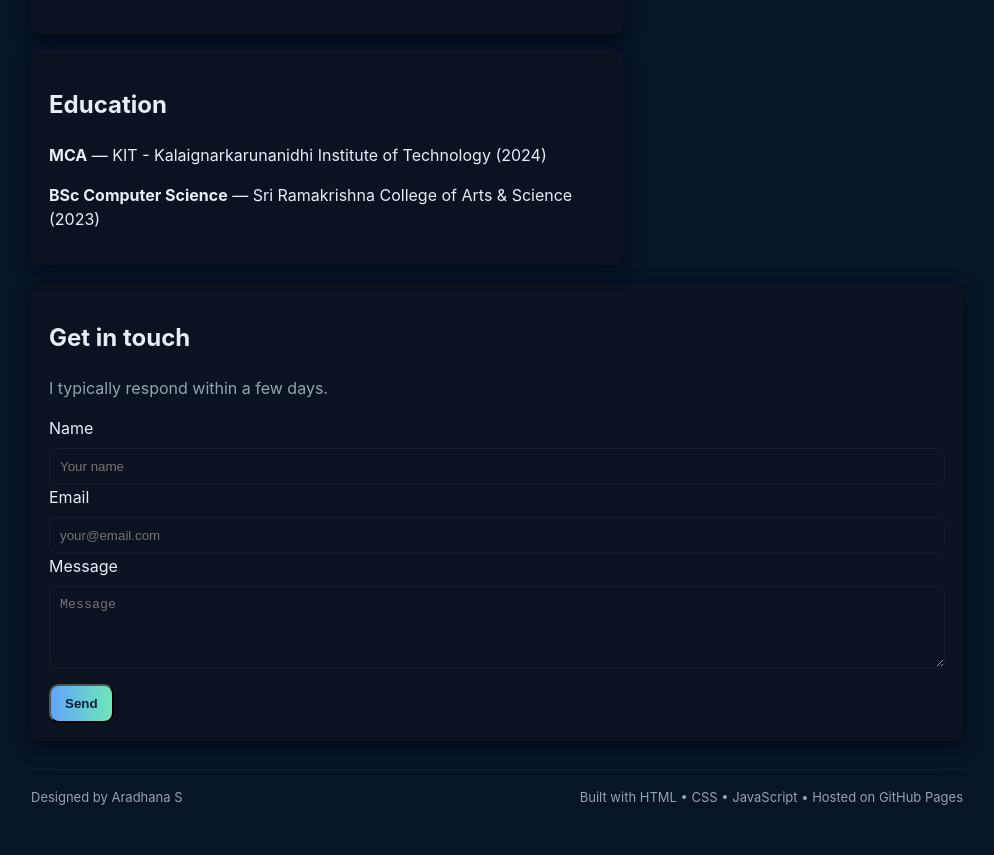
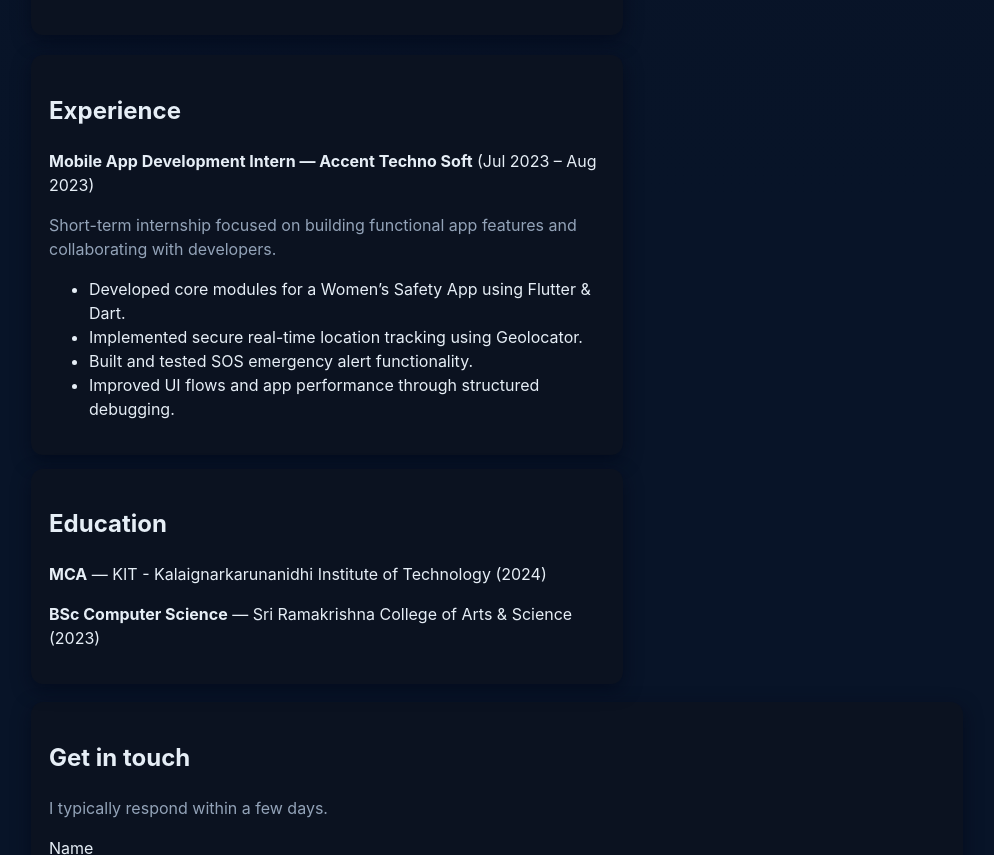
Before and after one commit to AradhanaS18/portfolio, a plain HTML site: page index.html in a window 1280 px wide. Shown: the part 1413-2268 px from the top of the page, without its empty margins (143-1137 px from the left). Drawn offline with Linux system fonts and the light colour scheme.

Commit message:
Update index.html

```diff
--- a/index.html
+++ b/index.html
@@ -125,6 +125,18 @@
           </ul>
         </section>
 
+        <section class="card">
+        <h2>Experience</h2>
+        <p><strong>Mobile App Development Intern — Accent Techno Soft</strong> (Jul 2023 – Aug 2023)</p>
+        <p class="muted">Short-term internship focused on building functional app features and collaborating with developers.</p>
+        <ul>
+        <li>Developed core modules for a Women’s Safety App using Flutter & Dart.</li>
+        <li>Implemented secure real-time location tracking using Geolocator.</li>
+        <li>Built and tested SOS emergency alert functionality.</li>
+        <li>Improved UI flows and app performance through structured debugging.</li>
+        </ul>
+        </section>
+
         <section id="education" class="card" style="margin-top:14px">
           <h2>Education</h2>
           <p><strong>MCA</strong> — KIT - Kalaignarkarunanidhi Institute of Technology (2024)</p>
```
